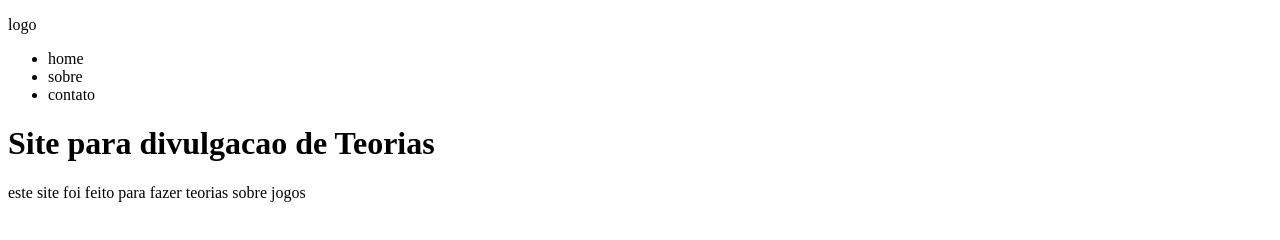
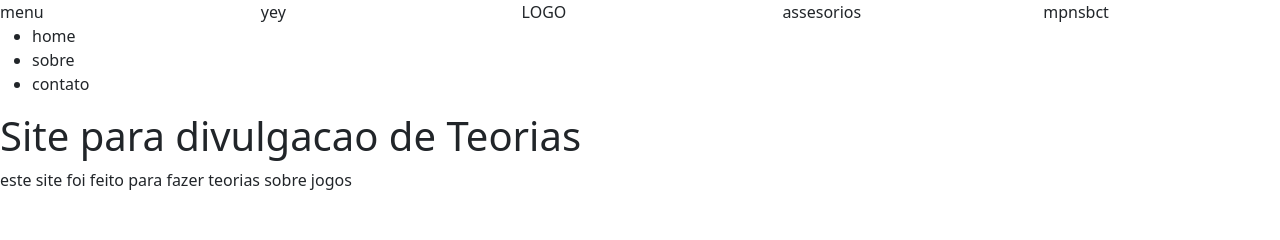
Before and after one commit to EdwardMht/Shingeki-Fans, a plain HTML site: page index.html in a window 1280 px wide. Drawn offline with nearby package versions, Linux system fonts and the light colour scheme.

Commit message:
save test 1

```diff
--- a/index.html
+++ b/index.html
@@ -1,6 +1,12 @@
 <!DOCTYPE html>
 <html lang="pt-br">
 <head>
+    <!-- Latest compiled and minified CSS -->
+<link href="https://cdn.jsdelivr.net/npm/bootstrap@5.1.3/dist/css/bootstrap.min.css" rel="stylesheet">
+
+<!-- Latest compiled JavaScript -->
+<script src="https://cdn.jsdelivr.net/npm/bootstrap@5.1.3/dist/js/bootstrap.bundle.min.js"></script>
+
     <meta charset="UTF-8">
     <meta http-equiv="X-UA-Compatible" content="IE=edge">
     <meta name="viewport" content="width=device-width, initial-scale=1.0">
@@ -8,9 +14,15 @@
 </head>
 <body>
     <header>
-       <div>
+       <div
+       class="row">
+        <div class="col">menu</div>
+        <div class="col">yey</div>
+        <div class="col">LOGO</div>
+        <div class="col">assesorios</div>
+        <div class="col">mpnsbct</div>
           <div>
-              <p>logo</p>
+
           </div>
           <div>
             <nav>
```
